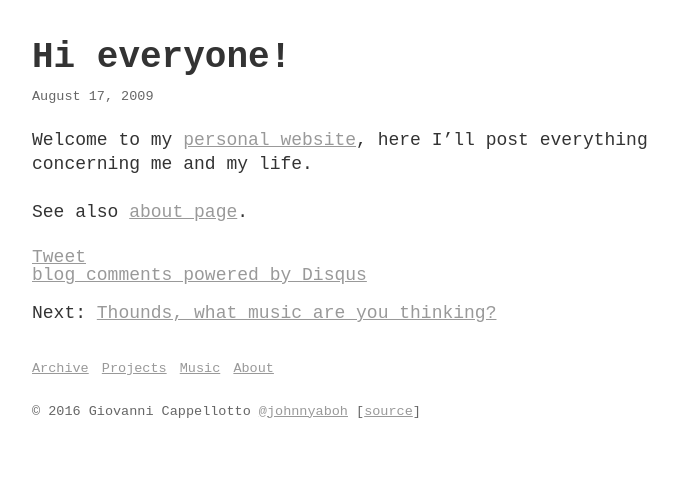
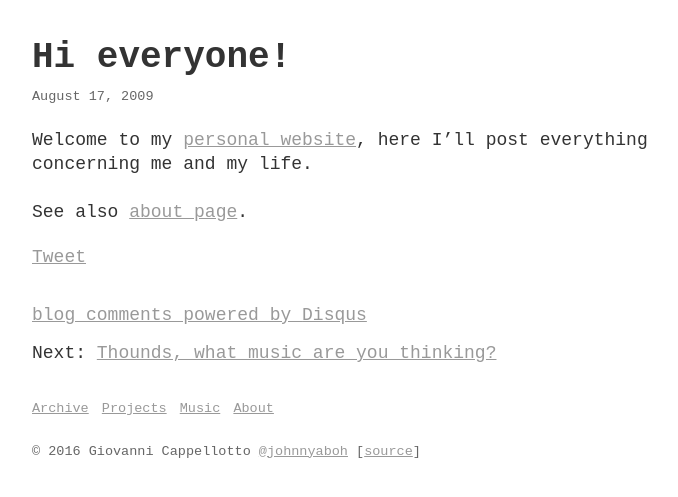
Before and after one commit to curlybracketshq/giovanni.curlybrackets.it, a Jekyll site: the page built from _posts/2009-08-17-hi-everybody.markdown, in a window 1280 px wide. Shown: the top 497 px of the page, without its empty margins (288-966 px from the left). Built offline with Jekyll 4.4.1, drawn with Linux system fonts in a browser that asks for light colours; comment, search, counter and statistics services are not loaded.

Commit message:
Minor style update to discus block

```diff
--- a/stylesheets/style.css
+++ b/stylesheets/style.css
@@ -181,6 +181,10 @@ p.categories {
   width: 640px;
 }
 
+#disqus_thread {
+  margin-top: 40px;
+}
+
 @media screen and (max-width:825px) {
   #container {
     width: auto;
```
